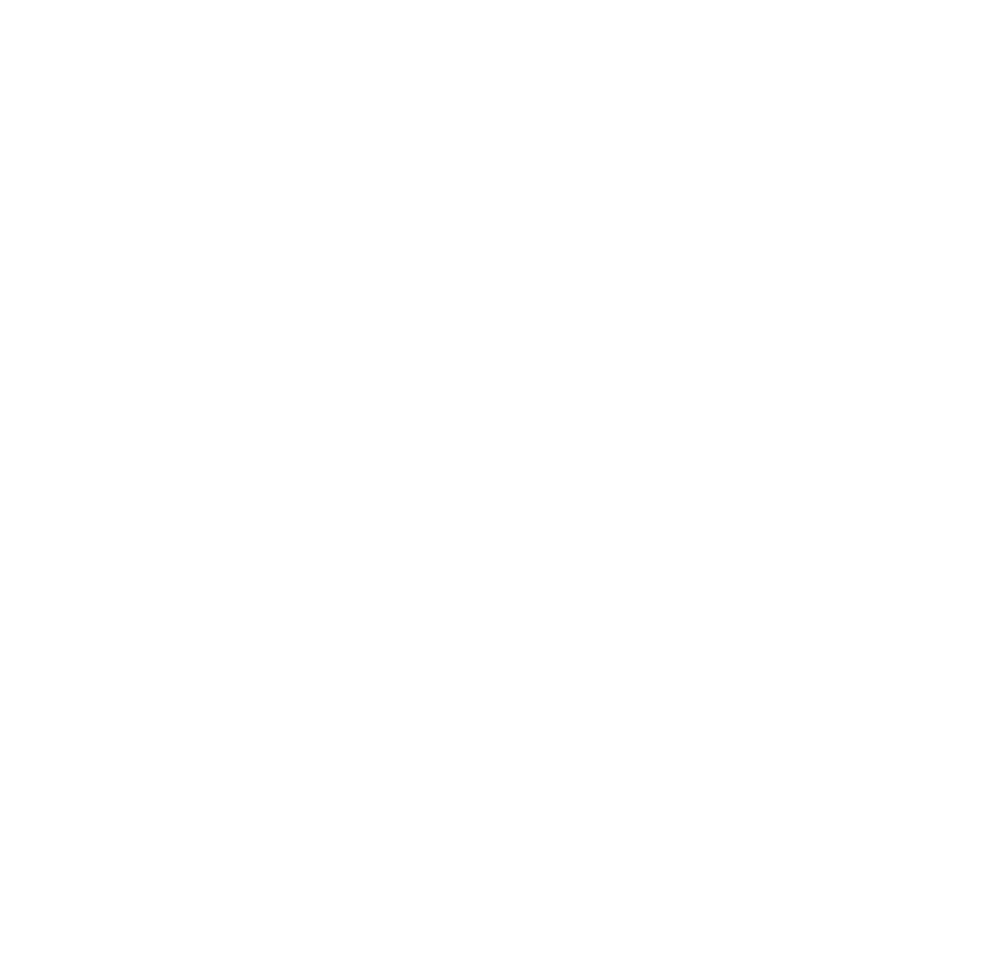
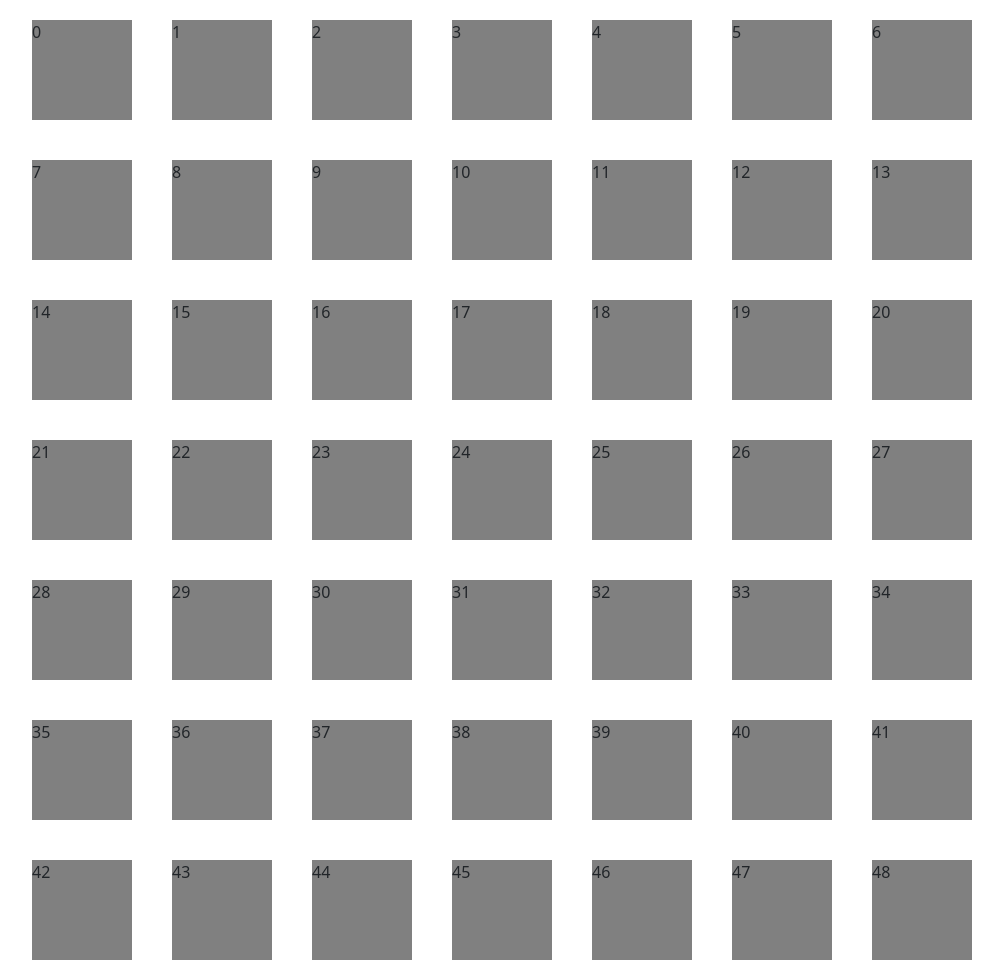
Before and after one commit to Nicola-Campagna/js-fizzbuzz, a plain HTML site: page index.html in a window 1280 px wide. Shown: the top 963 px of the page, without its empty margins (102-1105 px from the left). Before the commit the page ends 800 px from the top, so only its background shows below. Drawn offline with nearby package versions, Linux system fonts and the light colour scheme.

Commit message:
programma genratore di n da 0a100

```diff
--- a/css/style.css
+++ b/css/style.css
@@ -1,3 +1,11 @@
-/* h1 {
-    color: red;
-} */
+.box {
+    height: 100px;
+    width: 100px;
+    background-color: gray;
+    margin: 20px;
+}
+
+li {
+    list-style: none;
+    /* margin: 20px; */
+}
--- a/index.html
+++ b/index.html
@@ -19,6 +19,16 @@
 </head>
 
 <body>
+    <div class="container">
+        <div class="row">
+            <div class="col-12">
+                <ul id="unList" class="d-flex flex-wrap">
+                </ul>
+
+            </div>
+        </div>
+    </div>
+
 
 </body>
 
--- a/js/main.js
+++ b/js/main.js
@@ -14,3 +14,21 @@
 // Applica stili differenti agli elementi aggiunti al DOM nel BONUS 1, a seconda che il valore inserito sia un numero, un fizz, un buzz o un fizzbuzz.
 // Se sei a corto di idee per lo stile, potresti prendere spunto dallo screenshot fornito in consegna.
 // Buon lavoro e buon divertimento! : faccia_leggermente_sorridente:
+
+
+// Scrivi un programma che stampi in console i numeri da 1 a 100,
+// creare elementi che si stampino da 1 a 100 in console
+
+// fare un <ul> in cui andranno i <li> con i n/buzz/frizzbazz
+const listEl = document.getElementById("unList");
+console.log(listEl);
+
+// ciclo per stampare e aggiungere <li> numerati da 0a100 in console:
+for (let i = 0; i <= 100; i++) {
+    const listItems = document.createElement('li');
+    console.log(listItems + i);
+    listItems.innerHTML = i;
+    listEl.append(listItems);
+    // aggiungere i numeri da0a100 in pagina dandogli la classe box;
+    listItems.classList.add("box");
+}
```
